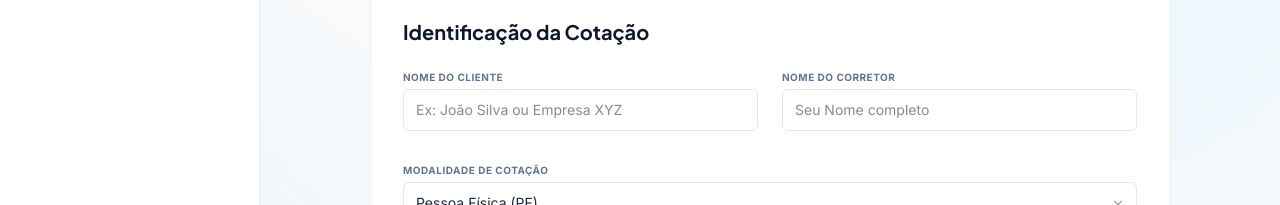
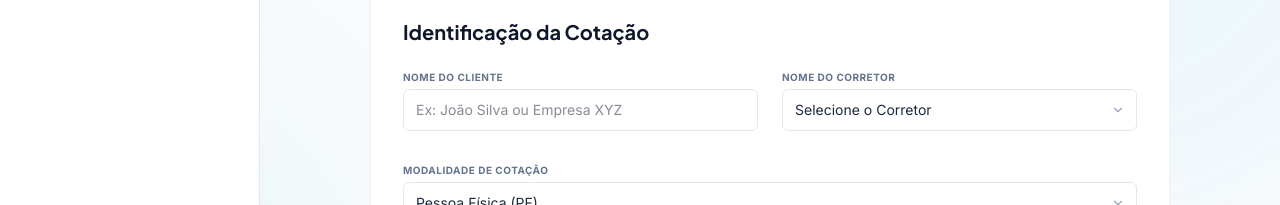
Before and after one commit to EdDevFront/painel-corretor, a Next.js app: page /cotacoes/criar in a window 1280 px wide. Shown: the part 312-517 px from the top of the page. Built offline with nearby package versions, Linux system fonts and the light colour scheme.

Commit message:
feat(identification): use select dropdown with preset broker names for brokerName field

```diff
--- a/src/domains/quotation/components/QuotationIdentification.tsx
+++ b/src/domains/quotation/components/QuotationIdentification.tsx
@@ -56,15 +56,19 @@ export function QuotationIdentification({
         </div>
 
         <div>
-          <Input
+          <Select
             label="Nome do Corretor"
-            placeholder="Seu Nome completo"
             error={errors.brokerName?.message}
             {...register("brokerName", {
-              required: "Nome do corretor é obrigatório",
-              minLength: { value: 3, message: "Mínimo de 3 caracteres" }
+              required: "Nome do corretor é obrigatório"
             })}
-          />
+          >
+            <option value="">Selecione o Corretor</option>
+            <option value="Beltran Silva">Beltran Silva</option>
+            <option value="Ana Souza">Ana Souza</option>
+            <option value="Carlos Oliveira">Carlos Oliveira</option>
+            <option value="Fernanda Santos">Fernanda Santos</option>
+          </Select>
         </div>
       </div>
 
--- a/src/domains/quotation/components/QuotationList.tsx
+++ b/src/domains/quotation/components/QuotationList.tsx
@@ -45,7 +45,7 @@ export function QuotationList({
   return (
     <div className="w-full relative">
       <div className="flex justify-between items-center mb-8">
-        <h1 className="text-3xl font-extrabold text-slate-900 tracking-tight">Cotações Finalizadas</h1>
+        <h1 className="text-3xl font-extrabold text-slate-900 tracking-tight">Cotações</h1>
       </div>
 
       <div className="w-full">
@@ -125,7 +125,7 @@ export function QuotationList({
             <table className="w-full border-collapse text-left">
               <thead>
                 <tr className="border-b border-slate-200 bg-slate-50">
-                  <th className="p-4 text-[10px] font-bold uppercase tracking-wider text-slate-500">Título</th>
+                  <th className="p-4 text-[10px] font-bold uppercase tracking-wider text-slate-500">Cliente</th>
                   <th className="p-4 text-[10px] font-bold uppercase tracking-wider text-slate-500">Criada por</th>
                   <th className="p-4 text-[10px] font-bold uppercase tracking-wider text-slate-500 text-right">Ações</th>
                 </tr>
```
